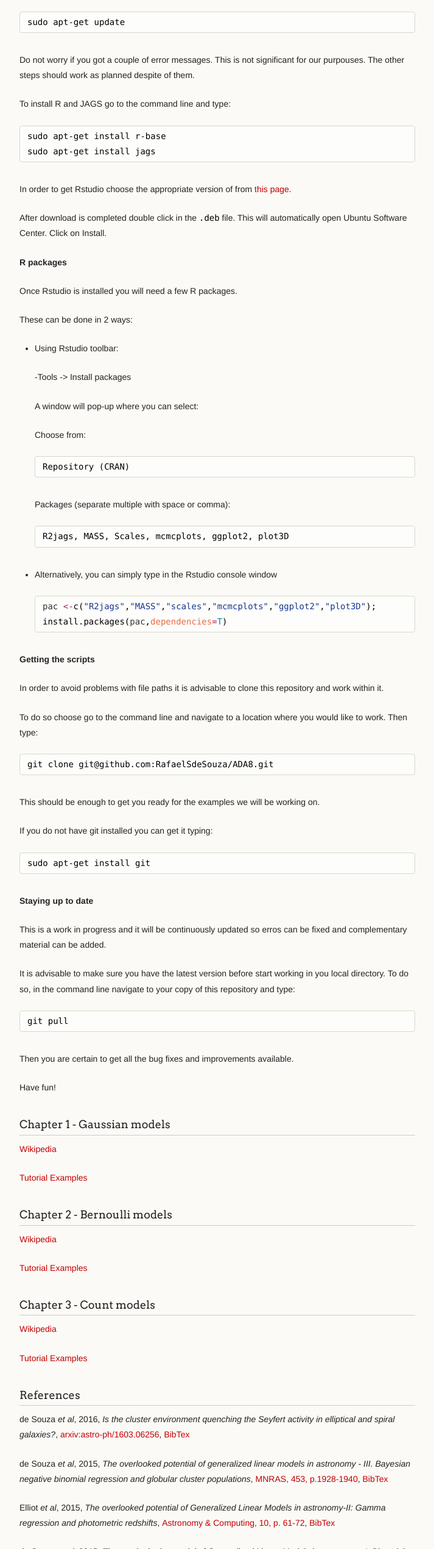
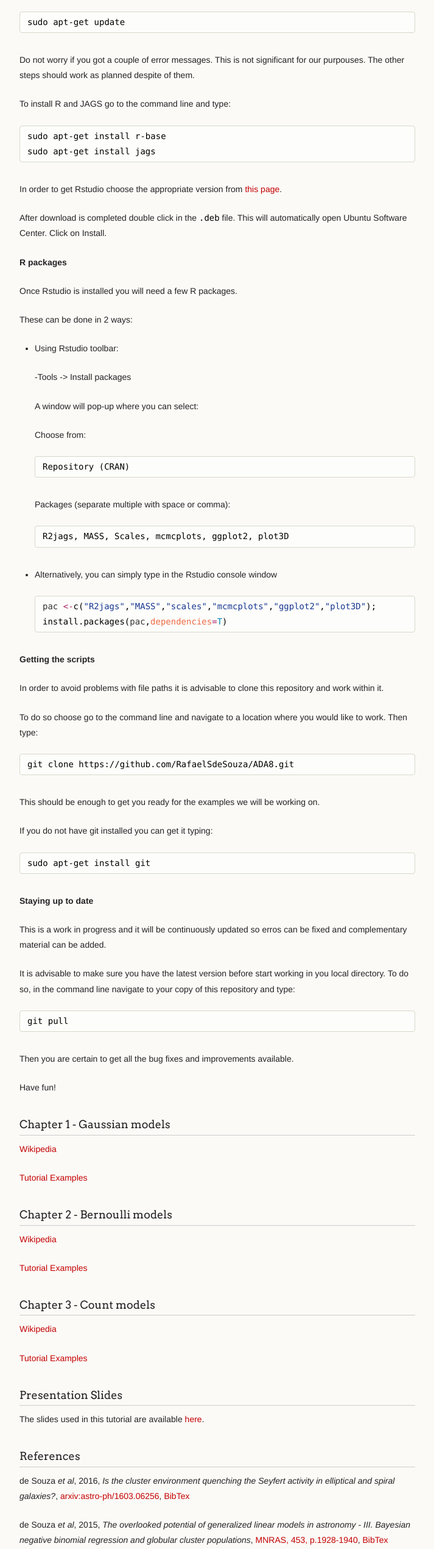
Before and after one commit to RafaelSdeSouza/ADA8, a plain HTML site: page index.html in a window 1280 px wide. Shown: the part 1596-4136 px from the top of the page at 61% size, without its empty margins (278-991 px from the left). Drawn offline with Linux system fonts and the light colour scheme.

```diff
--- a/index.html
+++ b/index.html
@@ -92,7 +92,7 @@ Hilbe, de Souza and Ishida, <em>in prep</em>, Cambridge University Press  </p>
 sudo apt-get install jags
 </code></pre>
 
-<p>In order to get Rstudio choose the appropriate version of from <a href="https://www.rstudio.com/products/rstudio/download/">this page</a>.</p>
+<p>In order to get Rstudio choose the appropriate version from <a href="https://www.rstudio.com/products/rstudio/download/">this page</a>.</p>
 
 <p>After download is completed double click in the <code>.deb</code> file. This will automatically open Ubuntu Software Center. Click on Install.    </p>
 
@@ -134,7 +134,7 @@ install.packages(<span class="pl-smi">pac</span>,<span class="pl-v">dependencies
 
 <p>To do so choose go to the command line and navigate to a location where you would like to work. Then type:</p>
 
-<pre><code>git clone git@github.com:RafaelSdeSouza/ADA8.git
+<pre><code>git clone https://github.com/RafaelSdeSouza/ADA8.git
 </code></pre>
 
 <p>This should be enough to get you ready for the examples we will be working on. </p>
@@ -179,6 +179,11 @@ install.packages(<span class="pl-smi">pac</span>,<span class="pl-v">dependencies
 <p><a href="https://github.com/RafaelSdeSouza/ADA8/tree/master/Count_models">Tutorial Examples</a></p>
 
 <h3>
+<a id="presentation-slides" class="anchor" href="#presentation-slides" aria-hidden="true"><span aria-hidden="true" class="octicon octicon-link"></span></a>Presentation Slides</h3>
+
+<p>The slides used in this tutorial are available <a href="https://github.com/RafaelSdeSouza/ADA8/blob/master/Slides/ada-tutorial.pdf">here</a>.</p>
+
+<h3>
 <a id="references" class="anchor" href="#references" aria-hidden="true"><span aria-hidden="true" class="octicon octicon-link"></span></a>References</h3>
 
 <p>de Souza <em>et al</em>, 2016, <em>Is the cluster environment quenching the Seyfert activity in elliptical and spiral galaxies?</em>, <a href="http://adsabs.harvard.edu/abs/2016arXiv160306256D">arxiv:astro-ph/1603.06256</a>, <a href="https://github.com/RafaelSdeSouza/ADA8/tree/master/bib/deSouza_2016.bib">BibTex</a>  </p>
```
Also changed, not shown: params.json (+1 -1 lines).
